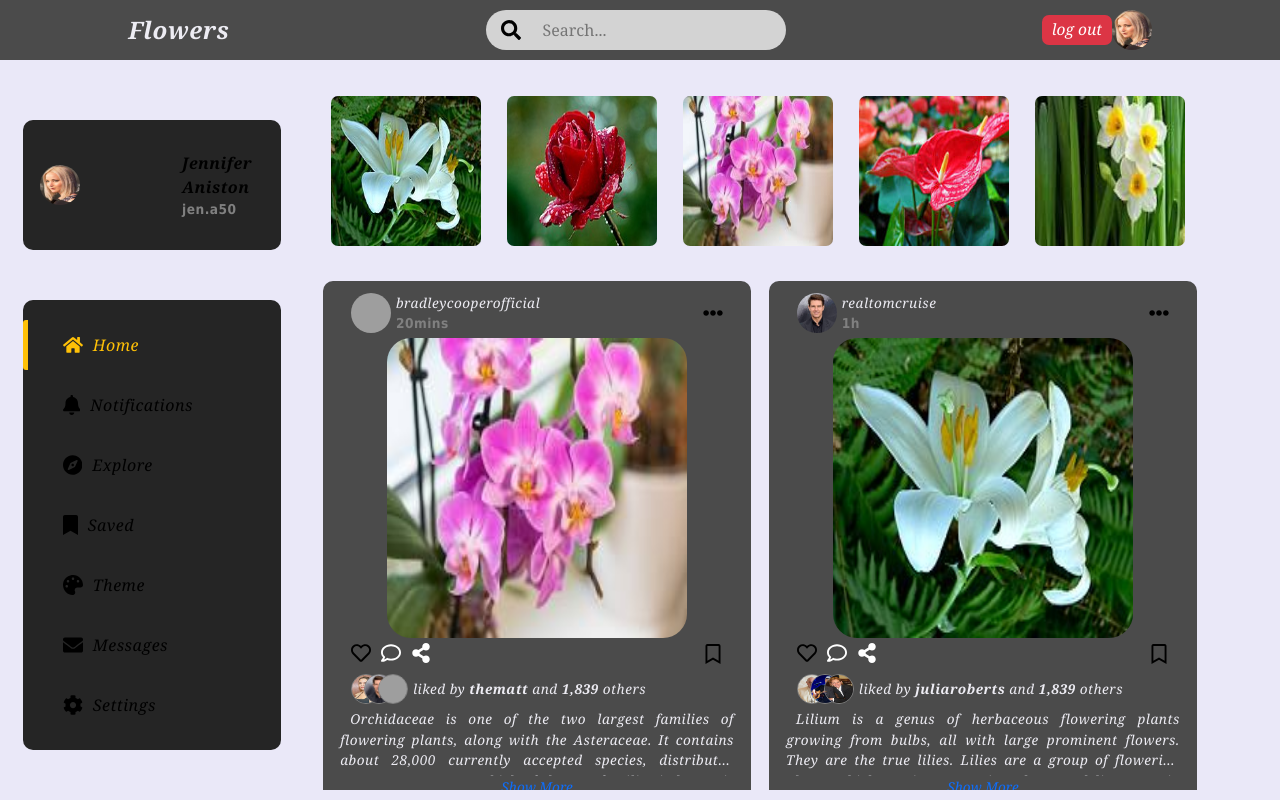
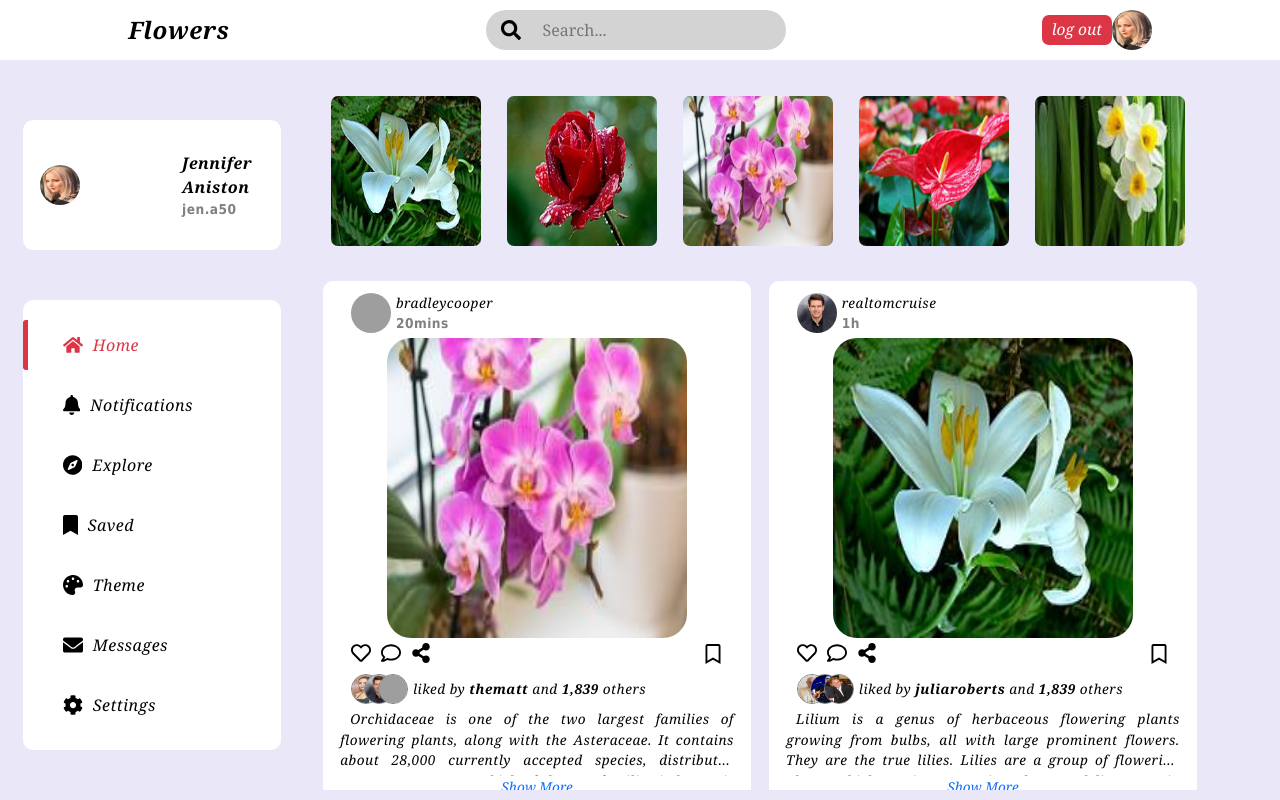
Before and after one commit to sepidehtajdini/flowers, a React (Create React App) app: page / in a window 1280 px wide. Built offline with nearby package versions, Linux system fonts and the light colour scheme; grey boxes are pictures that could not be loaded.

Commit message:
Add files via upload

```diff
--- a/src/App.css
+++ b/src/App.css
@@ -28,70 +28,23 @@ body {
     display: none;
 }
 
-.dark {
+.dark_theme {
     background-color: var(--dark-dark);
     color: var(--dark-color);
 }
 
-.light {
+.light_theme {
     background-color: var(--light-light);
     color: var(--light-color);
 }
 
-/* .dokme {
-    position: relative;
-    border: none;
-    color: #fff;
-    cursor: pointer;
-    background: darkblue;
+.dark {
+    background-color: var(--dark-verydark);
+    color: var(--dark-color);
+    text-shadow: 2px 1px 1px black;
 }
 
-.text {
-    display: block;
-    padding: 5px 10px;
+.light {
+    background-color: var(--light-verylight);
+    color: var(--light-color);
 }
-
-.dokme::before,
-.dokme::after {
-    content: "";
-    width: 0;
-    height: 2px;
-    position: absolute;
-    transition: all 0.6s ease-out;
-    background: turquoise;
-}
-
-.text::before,
-.text::after {
-    content: "";
-    width: 2px;
-    height: 0;
-    position: absolute;
-    transition: all 0.6s ease-out;
-    border-radius: 50%;
-    background: turquoise;
-}
-
-.dokme:hover::before,
-.dokme:hover::after {
-    width: 100%;
-}
-
-.dokme:hover .text::before,
-.dokme:hover .text::after {
-    height: 100%;
-}
-
-.dokme::after,
-.dokme .text::after {
-    right: 0;
-    bottom: 0;
-    transition-duration: 0.4s;
-}
-
-.dokme::before,
-.dokme .text::before {
-    left: 0;
-    top: 0;
-    transition-duration: 0.6s;
-} */
--- a/src/App.js
+++ b/src/App.js
@@ -60,14 +60,14 @@ import "./App.css";
 export default function App() {
     const [selectedBtn, setSelectedBtn] = useState("home");
     const [showAllLikers, setShowAllLikers] = useState(false);
-    const [theme, setTheme] = useState("light");
+    const [theme, setTheme] = useState("light_theme");
     const [activePost, setActivePost] = useState("");
     const [offcanvasDisplay, setOffcanvasDisplay] = useState(false);
     const [profileShow, setProfileShow] = useState(false);
     const people = {
         angelina: { id: "angelinajolie", src: { angelina } },
-        bradley: { id: "bradleycooperofficial", src: { bradley } },
-        jack: { id: "jacknicholsonofficial", src: { jack } },
+        bradley: { id: "bradleycooper", src: { bradley } },
+        jack: { id: "jacknicholson", src: { jack } },
         jennifer: { id: "jeni_a50", src: { jennifer } },
         judy: { id: "judy4554", src: { judy } },
         alice: { id: "alice_seger", src: { alice } },
--- a/src/index.js
+++ b/src/index.js
@@ -1,6 +1,5 @@
 import React from 'react';
 import ReactDOM from 'react-dom/client';
-// import './index.css';
 import App from './App';
 import reportWebVitals from './reportWebVitals';
 
--- /dev/null
+++ b/src/reportWebVitals.js
@@ -0,0 +1,13 @@
+const reportWebVitals = onPerfEntry => {
+  if (onPerfEntry && onPerfEntry instanceof Function) {
+    import('web-vitals').then(({ getCLS, getFID, getFCP, getLCP, getTTFB }) => {
+      getCLS(onPerfEntry);
+      getFID(onPerfEntry);
+      getFCP(onPerfEntry);
+      getLCP(onPerfEntry);
+      getTTFB(onPerfEntry);
+    });
+  }
+};
+
+export default reportWebVitals;
```
